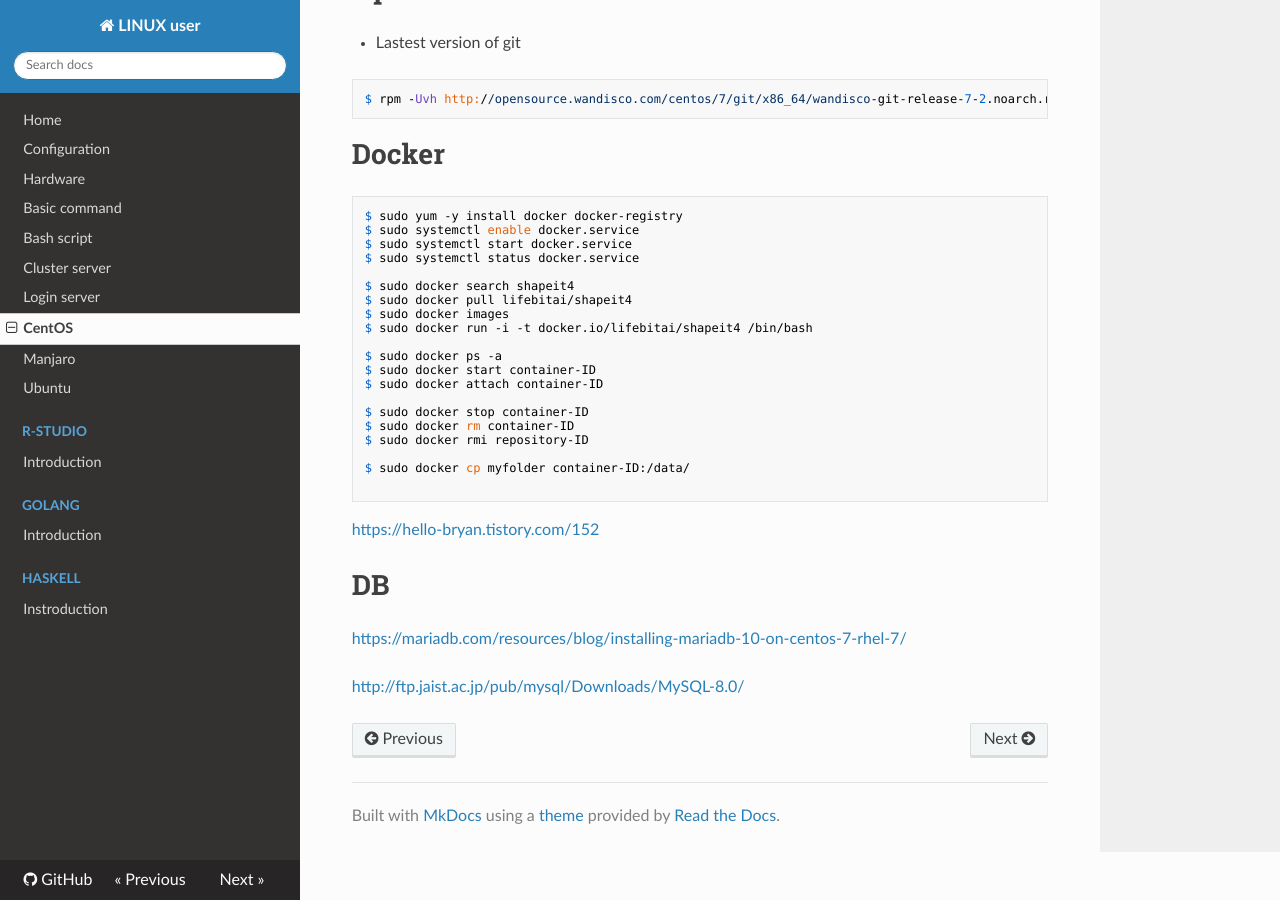
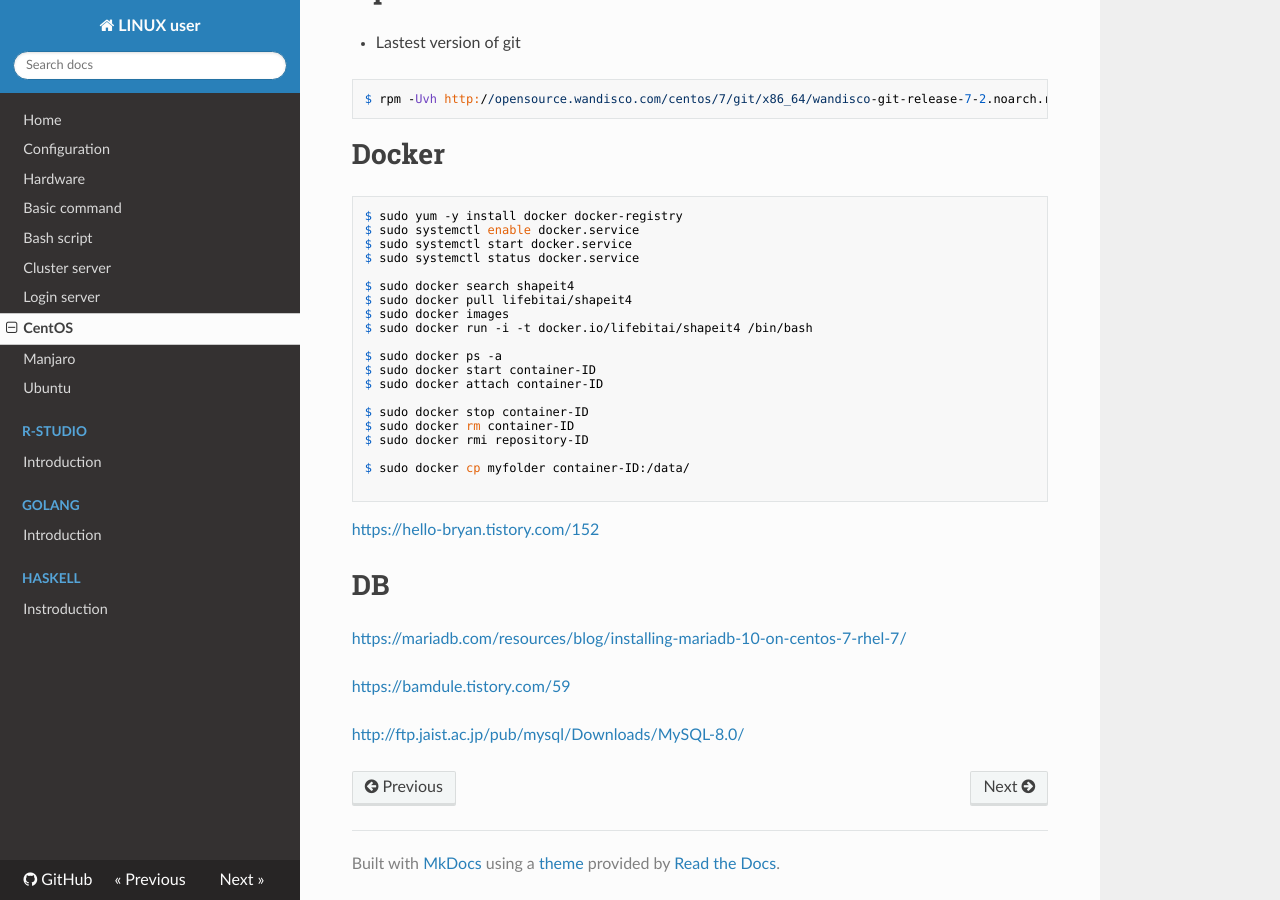
Before and after one commit to WonyoungCho/LINUX, an MkDocs documentation site: the page built from docs/centos_conf.md, in a window 1280 px wide and 900 px high, scrolled down 2319 px. Built offline with MkDocs 1.6.1, drawn with Linux system fonts in a browser that asks for light colours; nearby versions of some CDN libraries; old or Windows-style settings are respelled for this version of MkDocs.

Commit message:
Update centos_conf.md

```diff
--- a/docs/centos_conf.md
+++ b/docs/centos_conf.md
@@ -148,4 +148,6 @@ $ sudo docker cp myfolder container-ID:/data/
 # DB
 <https://mariadb.com/resources/blog/installing-mariadb-10-on-centos-7-rhel-7/>
 
+<https://bamdule.tistory.com/59>
+
 <http://ftp.jaist.ac.jp/pub/mysql/Downloads/MySQL-8.0/>
```
